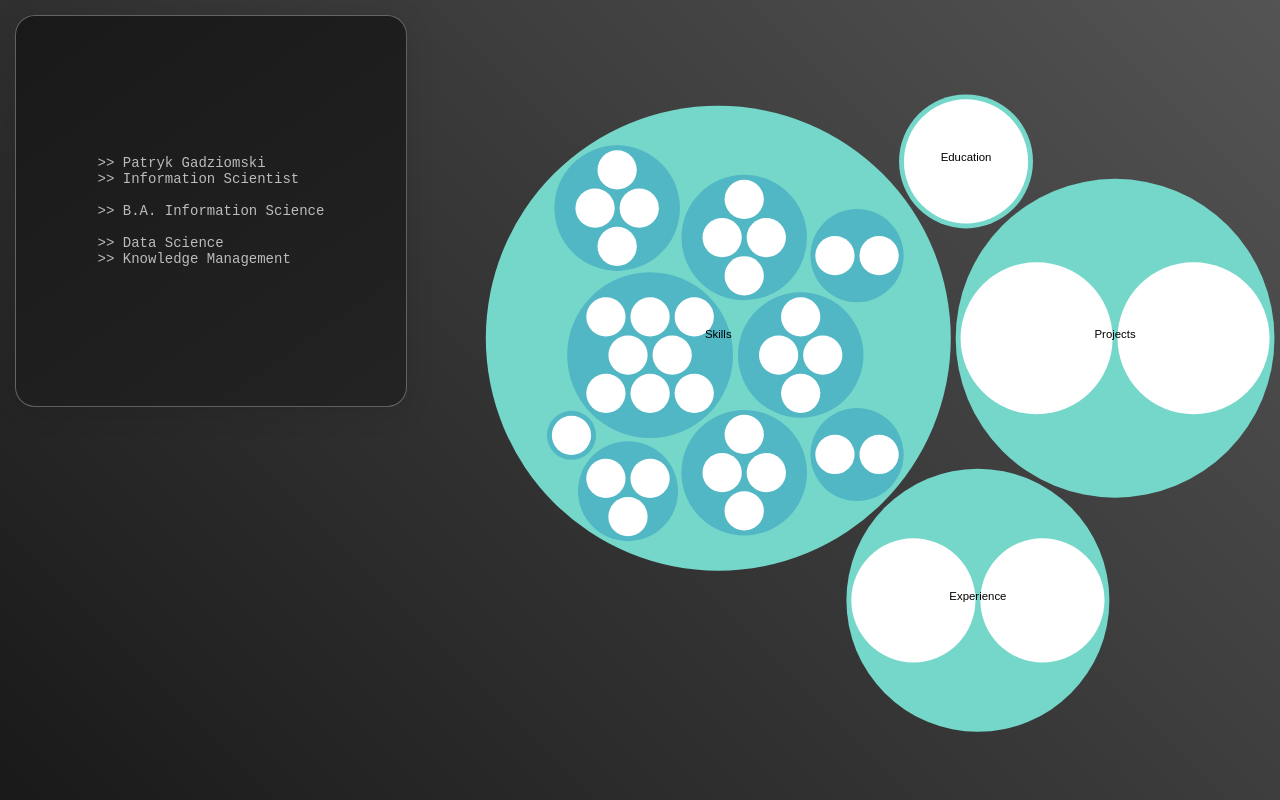
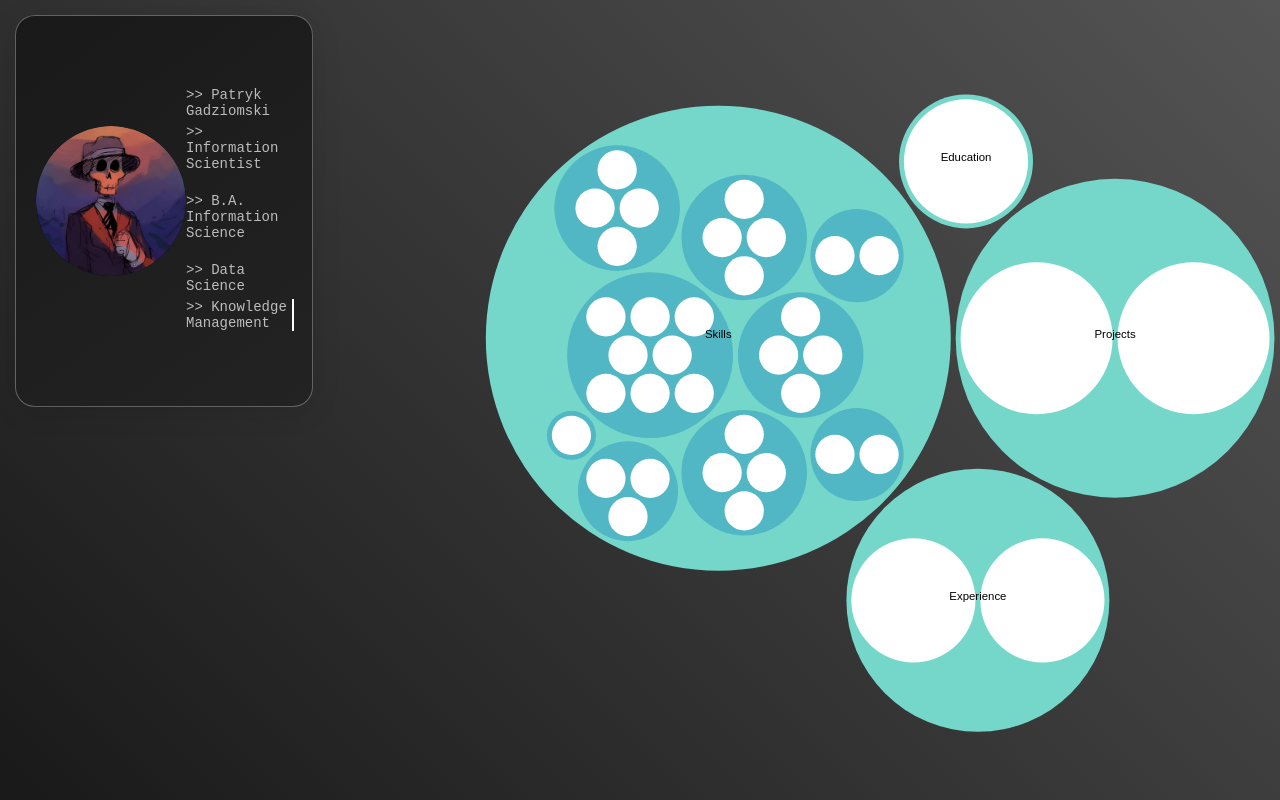
Before and after one commit to PatrykGadziomski/patrykgadziomski.github.io, a plain HTML site: page index.html in a window 1280 px wide. Drawn offline with nearby package versions, Linux system fonts and the light colour scheme.

Commit message:
new animations + info container content

```diff
--- a/index.html
+++ b/index.html
@@ -10,12 +10,9 @@
 </head>
 <body>
     <div class="main-container">
-        <div class="info-container matte-display">
-            >> Patryk Gadziomski <br>
-            >> Information Scientist <br><br>
-            >> B.A. Information Science <br><br>
-            >> Data Science <br>
-            >> Knowledge Management
+        <div id="info-container" class="info-container matte-display">
+            <img id="profile-image" src="Profile Picture ideas.jpeg" alt="Profile" class="profile-image">
+            <div id="info-text" class="info-text"></div>
         </div>
         <div class="graph-container">
             <div id="graph"></div>
@@ -23,7 +20,87 @@
     </div>
 
     <script>
-        // Data structure
+        // Information content for each leaf node
+        const nodeInfo = {
+            "Python": [
+                ">> Python",
+                ">> Advanced data analysis and machine learning",
+                ">> 5+ years experience",
+                ">> Key libraries: NumPy, Pandas, Scikit-learn"
+            ],
+            "Docker": [
+                ">> Docker",
+                ">> Container virtualization",
+                ">> Experience with multi-container applications",
+                ">> Docker Compose and container orchestration for scalable deployments"
+            ],
+            // Add more entries as needed
+        };
+
+        // Default info content
+        const defaultInfo = [
+            ">> Patryk Gadziomski",
+            ">> Information Scientist",
+            "",
+            ">> B.A. Information Science",
+            "",
+            ">> Data Science",
+            ">> Knowledge Management"
+        ];
+
+        // Function to create typewriter text
+        function createTypewriterText(lines) {
+            const container = document.createElement('div');
+            container.className = 'typing-animation';
+
+            lines.forEach((line, index) => {
+                if (line === "") {
+                    container.appendChild(document.createElement('br'));
+                } else {
+                    const lineDiv = document.createElement('div');
+                    lineDiv.className = 'typewriter-line';
+                    lineDiv.style.setProperty('--delay', index);
+                    lineDiv.textContent = line;
+                    container.appendChild(lineDiv);
+                }
+            });
+
+            return container;
+        }
+
+        // Initialize default content
+        document.getElementById('info-text').appendChild(
+            createTypewriterText(defaultInfo)
+        );
+
+        // Function to update info panel
+        function updateInfoPanel(nodeName) {
+            const infoContainer = document.getElementById('info-container');
+            const profileImage = document.getElementById('profile-image');
+            const infoText = document.getElementById('info-text');
+            const content = nodeInfo[nodeName] || defaultInfo;
+
+            // Slide up image
+            profileImage.classList.add('small');
+
+            // Clear and update content
+            infoText.innerHTML = '';
+            infoText.appendChild(createTypewriterText(content));
+        }
+
+        // Function to reset info panel
+        function resetInfoPanel() {
+            const profileImage = document.getElementById('profile-image');
+            const infoText = document.getElementById('info-text');
+
+            // Reset image size
+            profileImage.classList.remove('small');
+
+            // Reset content
+            infoText.innerHTML = '';
+            infoText.appendChild(createTypewriterText(defaultInfo));
+        }
+
         const data = {
             name: "root",
             value: 100,
@@ -110,17 +187,14 @@
             ]
         };
 
-        // Set dimensions
         const width = 700;
         const height = width;
 
-        // Create the color scale
         const color = d3.scaleLinear()
             .domain([0, 5])
             .range(["hsl(152,80%,80%)", "hsl(228,30%,40%)"])
             .interpolate(d3.interpolateHcl);
 
-        // Create the pack layout
         const pack = data => d3.pack()
             .size([width, height])
             .padding(5)
@@ -132,7 +206,7 @@
         let focus = root;
         let view;
 
-        // Create the SVG container - Changed selector to #graph
+        // Modify the root click handler to reset the info panel
         const svg = d3.select("#graph")
             .append("svg")
             .attr("viewBox", `-${width / 1.25} -${height / 2.25} ${width} ${height}`)
@@ -141,42 +215,65 @@
             .style("width", "100%")
             .style("height", "100%")
             .style("cursor", "pointer")
-            .on("click", (event) => zoom(event, root));
+            .on("click", (event) => {
+                zoom(event, root);
+                resetInfoPanel();
+            });
 
-        // In the node creation, remove the stroke:
+        // Function to check if a node should be interactive
+        function isInteractive(d) {
+            if (focus === root) {
+                // Only first-level nodes are interactive at the root level
+                return d.parent === root;
+            } else {
+                // Only children of the focused node are interactive
+                return d.parent === focus;
+            }
+        }
+
         const node = svg.append("g")
             .selectAll("circle")
             .data(root.descendants().slice(1))
             .join("circle")
             .attr("fill", d => d.children ? color(d.depth) : "white")
-            .attr("pointer-events", d => !d.children ? "none" : null)
-            .attr("stroke", "none") // Remove borders
-            .on("mouseover", function() {
-                d3.select(this)
-                    .attr("fill", "#999")
-                    .attr("stroke", "none"); // Ensure no stroke on hover
+            .attr("stroke", "none")
+            .style("cursor", d => isInteractive(d) ? "pointer" : "default")
+            .on("mouseover", function(event, d) {
+                if (isInteractive(d)) {
+                    d3.select(this)
+                        .attr("fill", "#999")
+                        .attr("stroke", "none");
+                }
             })
             .on("mouseout", function(event, d) {
-                d3.select(this)
-                    .attr("fill", d.children ? color(d.depth) : "white")
-                    .attr("stroke", "none"); // Ensure no stroke on mouseout
+                if (isInteractive(d)) {
+                    d3.select(this)
+                        .attr("fill", d.children ? color(d.depth) : "white")
+                        .attr("stroke", "none");
+                }
             })
             .on("click", (event, d) => {
-                if (focus !== d) {
+                if (!isInteractive(d)) {
+                    return; // Do nothing if node isn't interactive
+                }
+
+                if (!d.children) {
+                    updateInfoPanel(d.data.name);
+                } else {
                     zoom(event, d);
-                    event.stopPropagation();
                 }
+                event.stopPropagation();
             });
 
         const label = svg.append("g")
             .style("font", "10px sans-serif")
-            .attr("pointer-events", "none")
             .attr("text-anchor", "middle")
             .selectAll("text")
             .data(root.descendants())
             .join("text")
             .style("fill-opacity", d => d.parent === root ? 1 : 0)
             .style("display", d => d.parent === root ? "inline" : "none")
+            .style("pointer-events", "none")
             .each(function(d) {
                 const lines = d.data.name.split("\n");
                 d3.select(this)
@@ -194,12 +291,13 @@
             const k = width / v[2];
             view = v;
 
-            // Update the position of the text elements (not tspans)
             label.attr("transform", d => `translate(${(d.x - v[0]) * k},${(d.y - v[1]) * k})`);
-
-            // Update the node positions
             node.attr("transform", d => `translate(${(d.x - v[0]) * k},${(d.y - v[1]) * k})`);
             node.attr("r", d => d.r * k);
+
+            // Update interactivity based on new focus
+            node.style("cursor", d => isInteractive(d) ? "pointer" : "default")
+               .style("pointer-events", d => isInteractive(d) ? "auto" : "none");
         }
 
         function zoom(event, d) {
@@ -219,6 +317,13 @@
                 .style("fill-opacity", d => d.parent === focus ? 1 : 0)
                 .on("start", function(d) { if (d.parent === focus) this.style.display = "inline"; })
                 .on("end", function(d) { if (d.parent !== focus) this.style.display = "none"; });
+
+            // Update node interactivity after zoom
+            node.each(function(d) {
+                d3.select(this)
+                    .style("cursor", isInteractive(d) ? "pointer" : "default")
+                    .style("pointer-events", isInteractive(d) ? "auto" : "none");
+            });
         }
     </script>
 </body>
--- a/main.css
+++ b/main.css
@@ -26,6 +26,9 @@ body {
     width: 300px;
     color: white;
     margin: 15px;
+    max-width: 100%;
+    overflow-x: hidden;
+    word-wrap: break-word;
 }
 
 .matte-display {
@@ -60,3 +63,75 @@ svg {
     left: 50%;
     transform: translate(-50%, -50%);
 }
+
+@keyframes fadeIn {
+            from { opacity: 0; }
+            to { opacity: 1; }
+        }
+
+        @keyframes slideUp {
+            from { transform: translateY(0); }
+            to { transform: translateY(-20px); }
+        }
+
+        .profile-image {
+            width: 150px;
+            height: 150px;
+            border-radius: 50%;
+            margin-bottom: 20px;
+            opacity: 0;
+            animation: fadeIn 2s ease-in forwards;
+        }
+
+        .profile-image.small {
+            width: 100px;
+            height: 100px;
+            margin-bottom: 10px;
+            animation: slideUp 0.5s ease-in-out forwards;
+        }
+
+        .info-text {
+            opacity: 0;
+            animation: fadeIn 1s ease-in forwards;
+            animation-delay: 1s;
+            width: 100%;
+        }
+
+        .typing-animation {
+            width: 100%;
+        }
+
+        .typewriter-line {
+            overflow: hidden;
+            white-space: pre-wrap;
+            word-wrap: break-word;
+            border-right: 2px solid transparent;
+            width: 0;
+            animation: typing 1s steps(40, end) forwards;
+            animation-delay: calc(var(--delay) * 100ms);
+            margin-bottom: 5px;
+            max-width: 100%;
+        }
+
+        @keyframes typing {
+            from { width: 0 }
+            to { width: 100% }
+        }
+
+        @keyframes blink {
+            50% { border-color: white; }
+        }
+
+        .typing-animation .typewriter-line:last-child {
+            border-right-color: white;
+            animation: typing 1s steps(40, end) forwards,
+                       blink 0.75s step-end infinite;
+        }
+
+        /* Add text wrapping for long lines */
+        .typewriter-line {
+            max-width: 100%;
+            overflow-wrap: break-word;
+            word-wrap: break-word;
+            hyphens: auto;
+        }
```
Also changed, not shown: Profile Picture ideas.jpeg (added).
